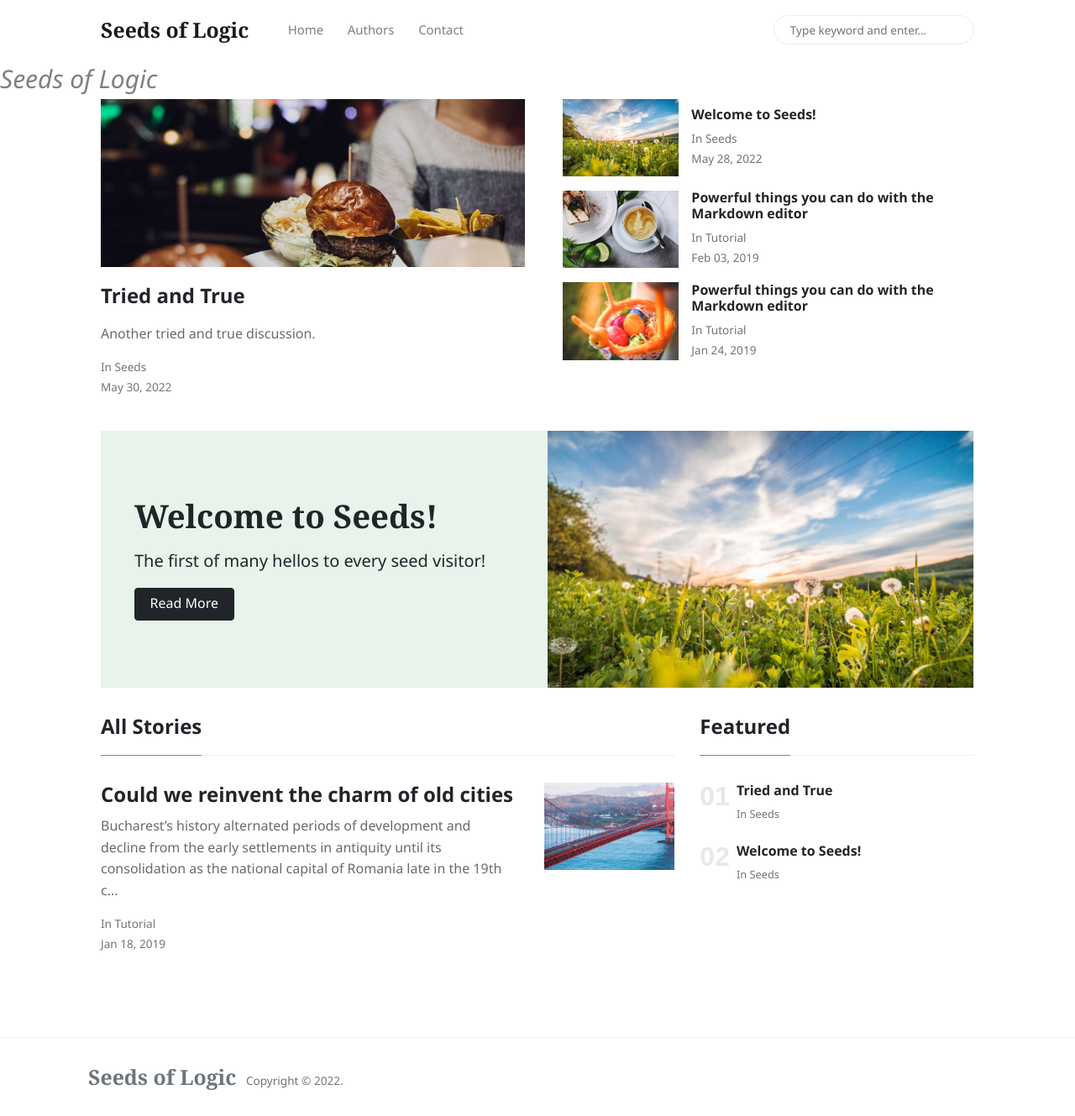
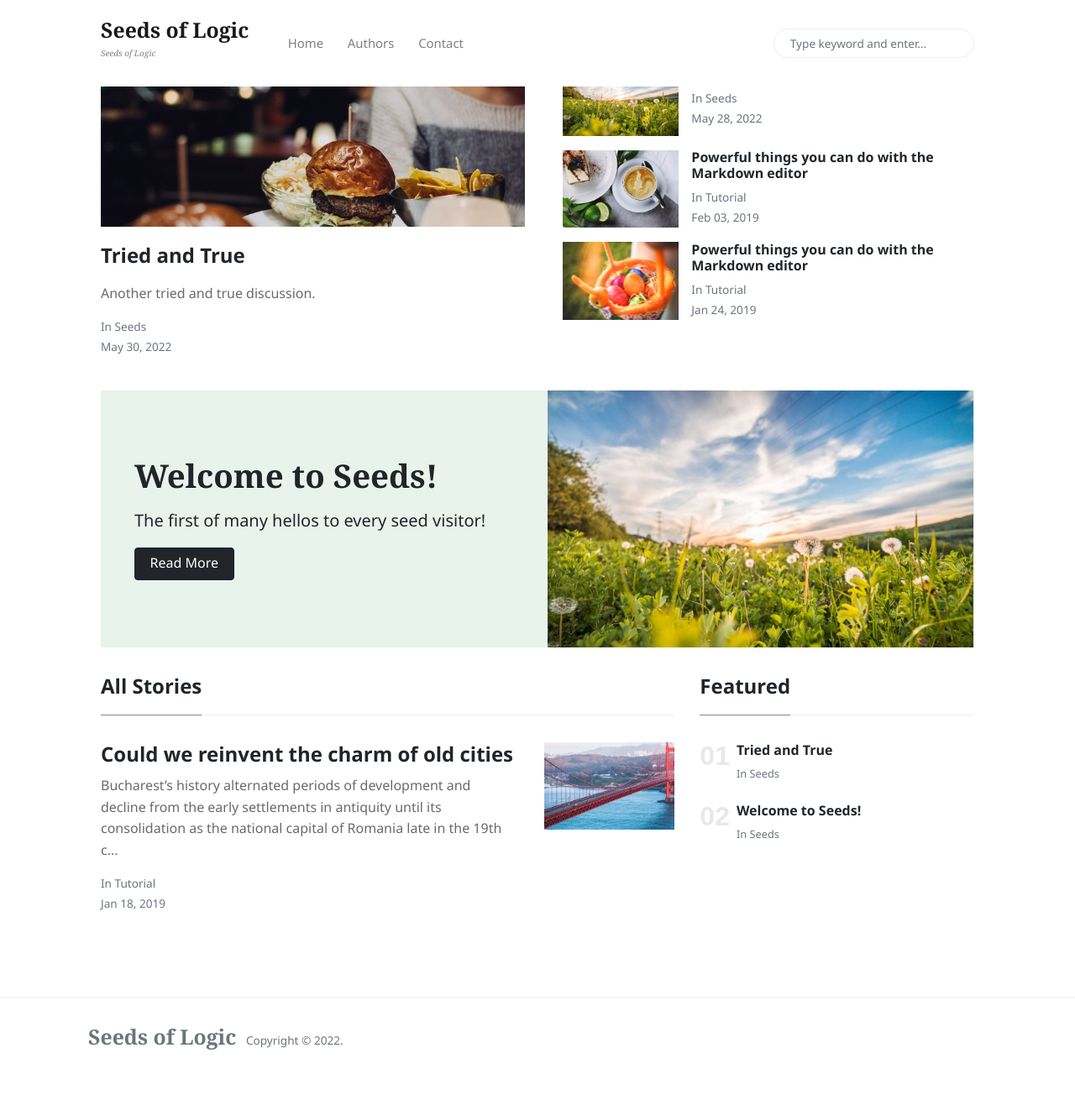
Before and after one commit to akalber/akalber-github.io, a Jekyll site: the page built from index.html, in a window 1280 px wide and 1329 px high. Shown: the whole window at 84% size. Built offline with Jekyll 4.4.1, drawn with Linux system fonts in a browser that asks for light colours; nearby versions of some CDN libraries; the list of posts is cut into pages by our own code.

Commit message:
subtitle

```diff
--- a/_layouts/default.html
+++ b/_layouts/default.html
@@ -7,7 +7,6 @@
     <title>
         {{page.title}} | {{site.name}}
     </title>
-    <p style="font-size:30px; color: grey;"><em>{{site.description}}</em></p>
 
     {% seo %}
 
@@ -41,7 +40,7 @@
     <!-- Navbar -->
     <nav id="MagicMenu" class="topnav navbar navbar-expand-lg navbar-light bg-white fixed-top">
     <div class="container">
-        <a class="navbar-brand" href="{{ site.baseurl }}/index.html"><strong>{{site.name}}</strong></a>
+        <a class="navbar-brand" href="{{ site.baseurl }}/index.html"><strong>{{site.name}}</strong><p style="font-size:10px; color: grey;"><em>{{site.description}}</em></p></a>
         <button class="navbar-toggler collapsed" type="button" data-toggle="collapse" data-target="#navbarColor02" aria-controls="navbarColor02" aria-expanded="false" aria-label="Toggle navigation">
         <span class="navbar-toggler-icon"></span>
         </button>
```
